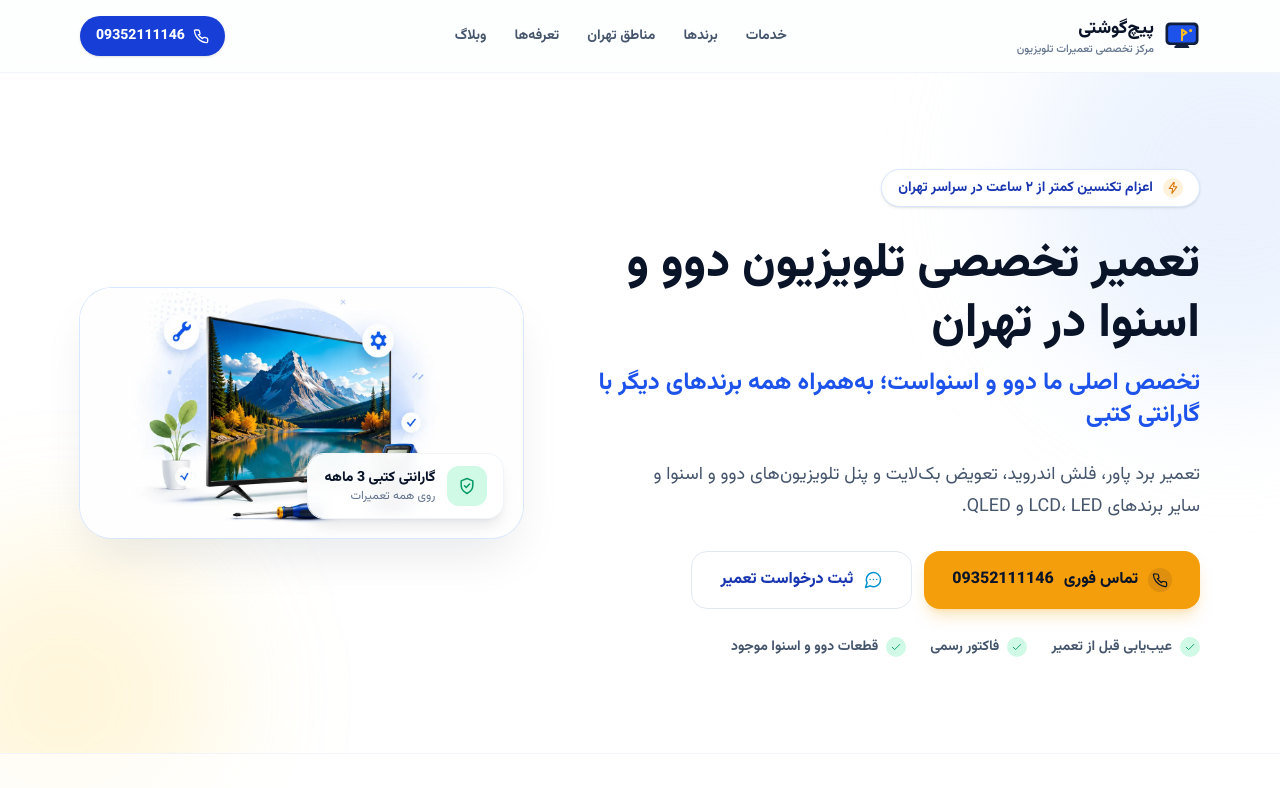
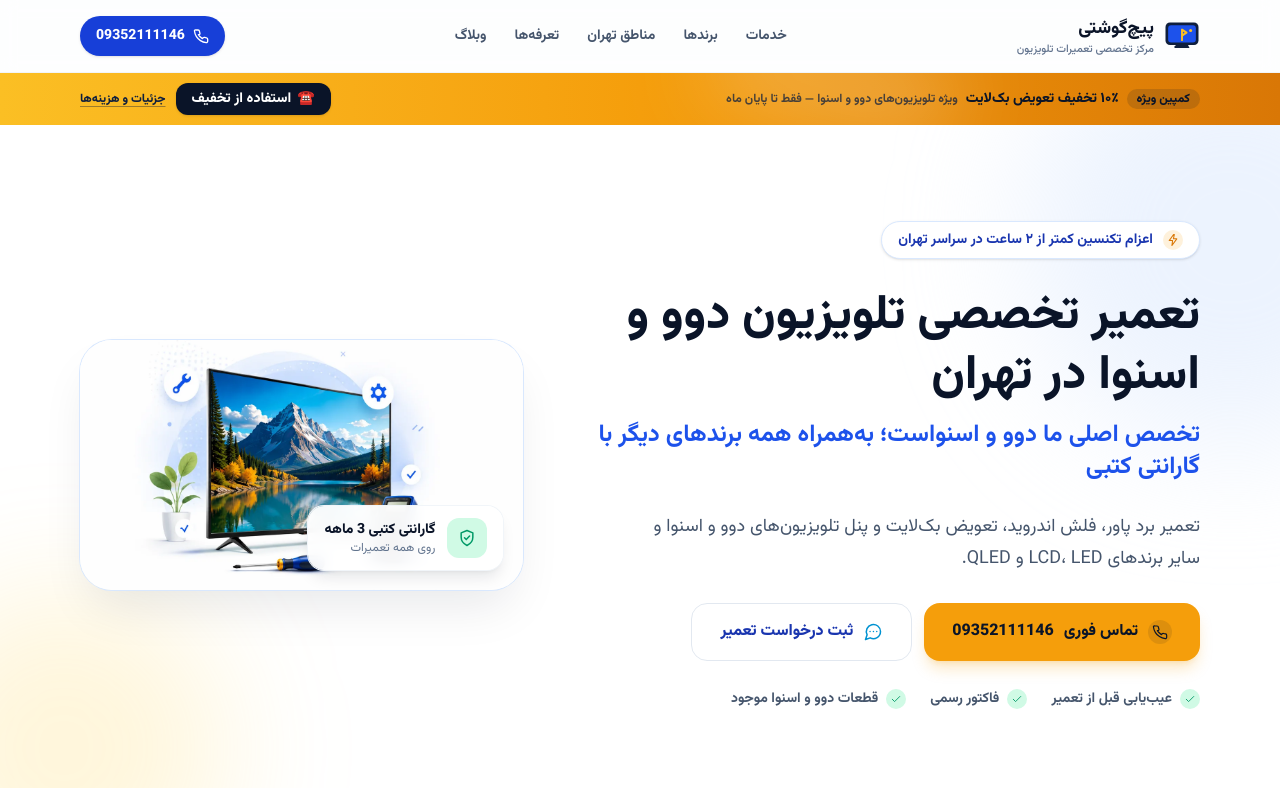
Before and after one commit to hamedalipour/pichgoshti, a Next.js app: page / in a window 1280 px wide. Shown: the top 788 px of the page. Built offline with nearby package versions, Linux system fonts and the light colour scheme.

Commit message:
Campaign: 10% backlight discount banner (site-wide under header) + discount callout in 4 backlight articles (Daewoo/Snowa)

```diff
--- a/content/site.json
+++ b/content/site.json
@@ -40,6 +40,13 @@
     "count": 214
   },
   "priceRange": "$$",
+  "campaign": {
+    "active": true,
+    "badge": "کمپین ویژه",
+    "title": "۱۰٪ تخفیف تعویض بک‌لایت",
+    "subtitle": "ویژه تلویزیون‌های دوو و اسنوا — فقط تا پایان ماه",
+    "href": "/blog/backlight-cost-by-size/"
+  },
   "gaId": "G-16T8QXCWJX",
   "googleSiteVerification": ""
 }
--- a/src/app/layout.tsx
+++ b/src/app/layout.tsx
@@ -4,6 +4,7 @@
 import './globals.css';
 import { siteConfig } from '@/data/site';
 import { Header } from '@/components/Header';
+import { CampaignBanner } from '@/components/CampaignBanner';
 import { Footer } from '@/components/Footer';
 import { MobileCallBar } from '@/components/MobileCallBar';
 import { ConversionEvents } from '@/components/ConversionEvents';
@@ -83,6 +84,7 @@
           پرش به محتوای اصلی
         </a>
         <Header />
+        <CampaignBanner />
         <main id="main" className="flex-1 pb-16 lg:pb-0">
           {children}
         </main>
--- /dev/null
+++ b/src/components/CampaignBanner.tsx
@@ -0,0 +1,48 @@
+import Link from 'next/link';
+import { siteConfig, telHref } from '@/data/site';
+
+/**
+ * بنر کمپین تخفیف — زیر هدر در همه صفحات
+ * فعال/غیرفعال بودن و متن‌ها از content/site.json (فیلد campaign) مدیریت می‌شود.
+ * CTA اصلی تماس تلفنی است و لینک جزئیات به صفحه هزینه بک‌لایت می‌رود.
+ */
+export function CampaignBanner() {
+  const c = siteConfig.campaign;
+  if (!c?.active) return null;
+
+  return (
+    <aside
+      aria-label="کمپین تخفیف ویژه"
+      className="relative z-40 overflow-hidden bg-gradient-to-l from-accent-600 via-accent-500 to-accent-400 text-brand-950"
+    >
+      {/* جلوه براق ملایم */}
+      <div aria-hidden="true" className="pointer-events-none absolute -top-10 start-1/4 h-24 w-64 rotate-12 rounded-full bg-white/20 blur-2xl" />
+
+      <div className="relative mx-auto flex max-w-6xl flex-col items-center justify-between gap-2 px-4 py-2.5 text-center sm:flex-row sm:gap-3 sm:text-start">
+        <p className="flex flex-wrap items-center justify-center gap-2 text-sm font-extrabold leading-6 sm:justify-start">
+          <span className="rounded-full bg-brand-950/15 px-2.5 py-0.5 text-xs font-extrabold">{c.badge}</span>
+          {c.title}
+          <span className="text-xs font-bold text-brand-900/75">{c.subtitle}</span>
+        </p>
+
+        <div className="flex shrink-0 items-center gap-2.5">
+          <a
+            href={telHref(siteConfig.phone)}
+            className="inline-flex items-center gap-1.5 rounded-xl bg-brand-950 px-4 py-1.5 text-sm font-extrabold text-white shadow-sm transition hover:bg-brand-900"
+          >
+            <span aria-hidden="true">☎️</span>
+            استفاده از تخفیف
+          </a>
+          {c.href ? (
+            <Link
+              href={c.href}
+              className="text-xs font-extrabold text-brand-900 underline decoration-brand-900/40 underline-offset-4 transition hover:decoration-brand-900"
+            >
+              جزئیات و هزینه‌ها
+            </Link>
+          ) : null}
+        </div>
+      </div>
+    </aside>
+  );
+}
--- a/src/data/site.ts
+++ b/src/data/site.ts
@@ -31,6 +31,14 @@
   };
   rating: { value: string; count: number };
   priceRange: string;
+  /** کمپین تخفیف اختیاری — با فعال بودن، بنر زیر هدر در همه صفحات نمایش داده می‌شود */
+  campaign?: {
+    active: boolean;
+    badge: string;
+    title: string;
+    subtitle: string;
+    href?: string;
+  };
   gaId: string;
   googleSiteVerification: string;
 }
```
Also changed, not shown: content/posts.json.
